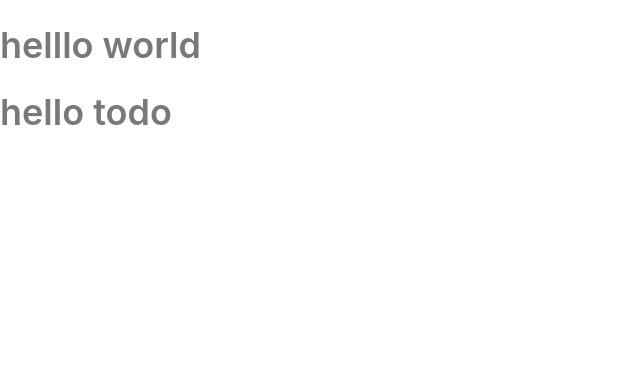
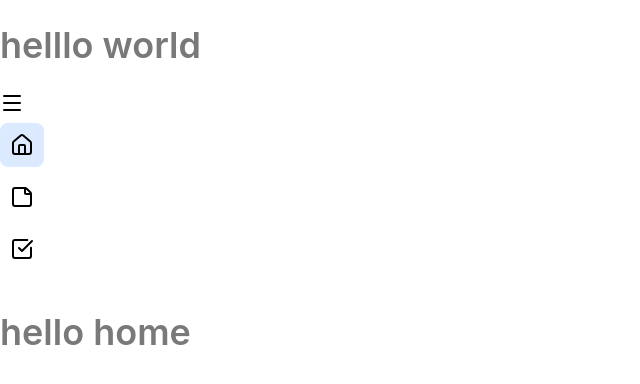
Before and after one commit to 307-group/csc307-team-project, a React (Vite) app in the folder packages/react-frontend/: page / in a window 1280 px wide. Shown: the top 384 px of the page, without its empty margins (0-640 px from the left). Built offline with nearby package versions, Linux system fonts and the light colour scheme.

Commit message:
feat: create frontend navbar

```diff
--- a/packages/react-frontend/package.json
+++ b/packages/react-frontend/package.json
@@ -10,6 +10,7 @@
     "preview": "vite preview"
   },
   "dependencies": {
+    "lucide-react": "^1.14.0",
     "react": "^19.2.4",
     "react-dom": "^19.2.4"
   },
--- a/packages/react-frontend/src/MyApp.jsx
+++ b/packages/react-frontend/src/MyApp.jsx
@@ -1,5 +1,5 @@
 // src/MyApp.jsx
-//import React, { useState, useEffect } from "react";
+import React, { useState } from "react";
 import Table from "./Table";
 import Form from "./Form";
 import HomeScreen from "./components/HomeScreen";
@@ -11,9 +11,8 @@ function MyApp() {
   //   const [characters, setCharacters] = useState([]);
   //const [screen, setScreen] = useState < Screen > "home";
 
-
   // !! change screen name to see your corresponding page !!
-     const screen = "todo";
+  // const screen = "todo";
   //   useEffect(() => {
   //     fetchUsers()
   //       .then((res) => res.json())
@@ -77,6 +76,7 @@ function MyApp() {
   //     });
   //     return promise;
   //   }
+  const [screen, setScreen] = useState("home");
 
   return (
     <div>
@@ -84,14 +84,10 @@ function MyApp() {
         <h1>helllo world</h1>
       </div>
       <div>
-        <NavBar></NavBar>
-        {screen == "home" ? (
-          <HomeScreen />
-        ) : screen == "notes" ? (
-          <NotesScreen></NotesScreen>
-        ) : (
-          <ToDoScreen></ToDoScreen>
-        )}
+        <NavBar activeScreen={screen} onNavigate={setScreen}></NavBar>
+        {screen === "home" && <HomeScreen />}
+        {screen === "notes" && <NotesScreen />}{" "}
+        {screen === "todo" && <ToDoScreen />}
       </div>
     </div>
   );
--- a/packages/react-frontend/src/components/NavBar.jsx
+++ b/packages/react-frontend/src/components/NavBar.jsx
@@ -1,2 +1,46 @@
-function NavBar() {}
+import { Menu, X, House, StickyNote, CheckSquare } from "lucide-react";
+
+function NavBar({ activeScreen, onNavigate }) {
+  const getBtnStyle = (screenName) => {
+    const isActive = activeScreen === screenName;
+
+    return {
+      display: "flex",
+      alignItems: "center",
+      gap: "10px",
+      padding: "10px",
+      width: "fit-content",
+      border: "none",
+      background: "transparent",
+      cursor: "pointer",
+      textAlign: "left",
+      borderRadius: "8px",
+      backgroundColor: isActive ? "#dbeafe" : "transparent",
+      color: isActive ? "#1e40af" : "#4b5563",
+    };
+  };
+  return (
+    <div>
+      {/* Menu Button */}
+      <div>
+        <Menu size={24} color="black"></Menu>
+      </div>
+
+      {/* Home Button */}
+      <button style={getBtnStyle("home")} onClick={() => onNavigate("home")}>
+        <House size={24} color="black"></House>
+      </button>
+
+      {/* Notes Button */}
+      <button style={getBtnStyle("notes")} onClick={() => onNavigate("notes")}>
+        <StickyNote size={24} color="black"></StickyNote>
+      </button>
+
+      {/* Todo Button */}
+      <button style={getBtnStyle("todo")} onClick={() => onNavigate("todo")}>
+        <CheckSquare size={24} color="black"></CheckSquare>
+      </button>
+    </div>
+  );
+}
 export default NavBar;
```
Also changed, not shown: 1 other file (tests, documents, lock files or other folders).
